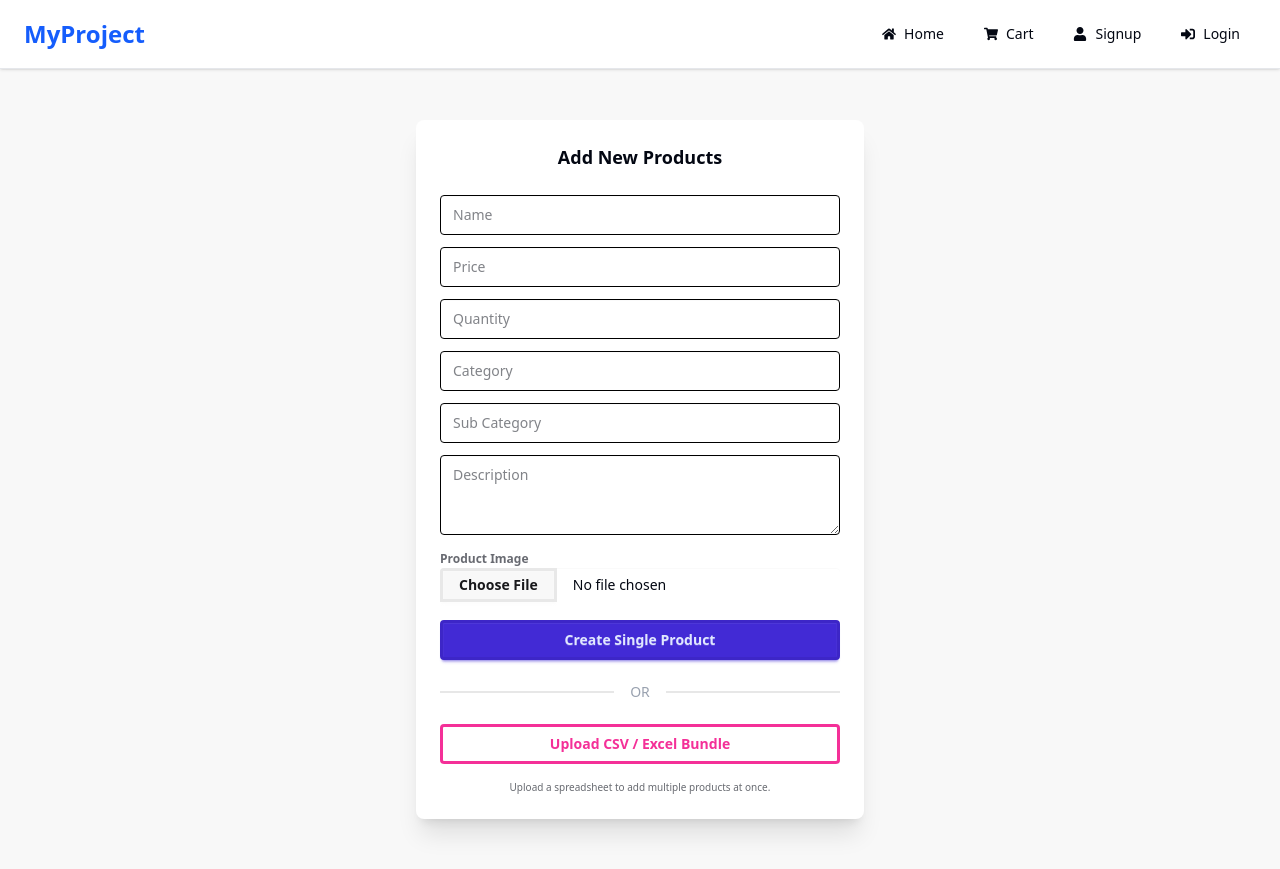
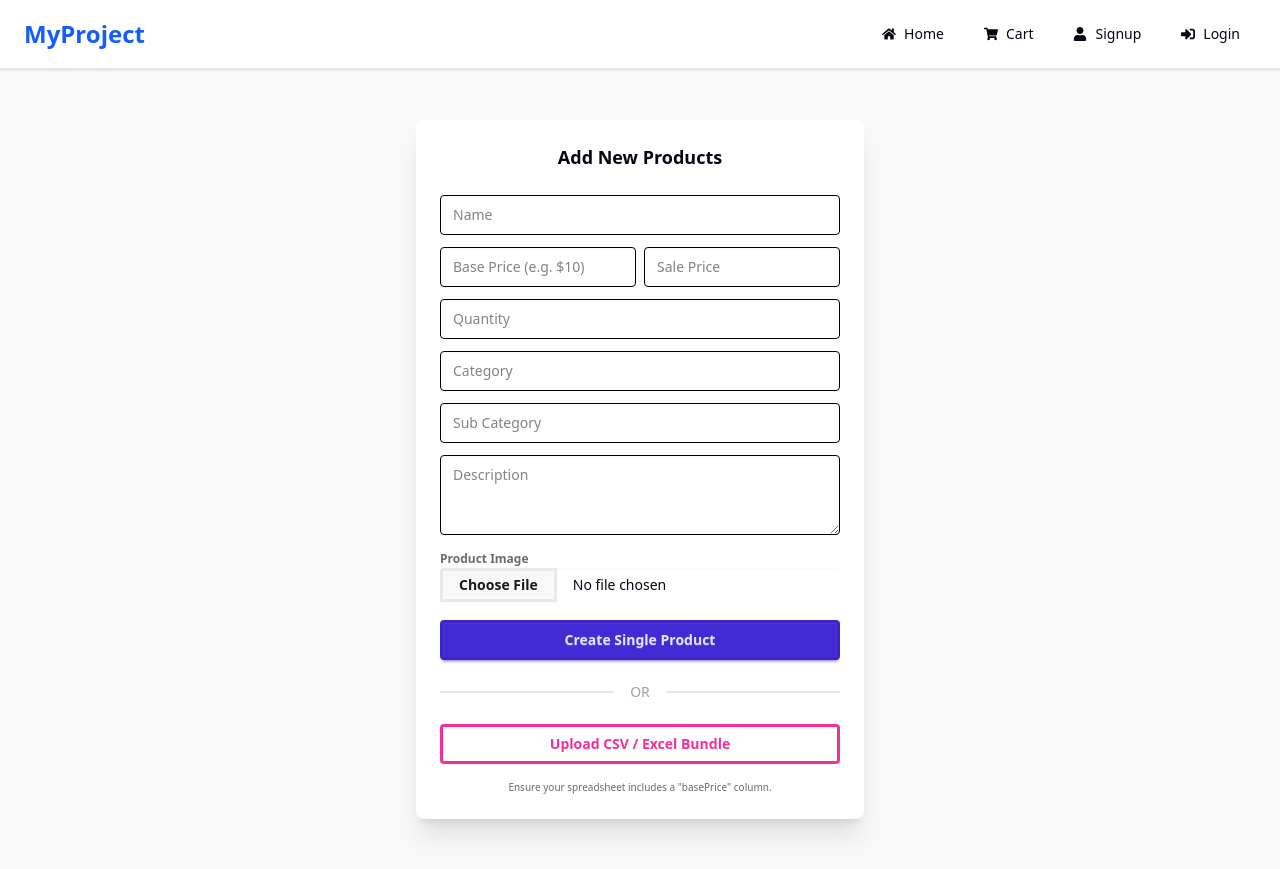
Before and after one commit to MuhammadZeb1/ecommece-meh-frontend, a React (Vite) app: page /createProduct in a window 1280 px wide. Built offline with nearby package versions, Linux system fonts and the light colour scheme.

Commit message:
add the base price to send the backend

```diff
--- a/src/components/ProductCard.jsx
+++ b/src/components/ProductCard.jsx
@@ -48,11 +48,13 @@ const ProductCard = ({ product }) => {
               ${product.price}
             </span>
           </figure>
+          jdfh
 
           {/* BODY */}
           <div className="card-body p-5 flex flex-col justify-between">
             <div>
               <h2 className="card-title text-xl font-bold line-clamp-1">{product.name}</h2>
+              sdkljisd
 
               {/* CATEGORY & SUBCATEGORY */}
               {product.category && (
--- a/src/pages/CreateProduct.jsx
+++ b/src/pages/CreateProduct.jsx
@@ -65,15 +65,24 @@ const CreateProduct = () => {
               required
             />
 
-            <input
-              name="price"
-              placeholder="Price"
-              type="number"
-              className="input border border-black w-full"
-              required
-            />
+            <div className="flex gap-2">
+              {/* ✅ Base Price Added */}
+              <input
+                name="basePrice"
+                placeholder="Base Price (e.g. $10)"
+                type="text"
+                className="input border border-black w-1/2"
+              />
 
-            {/* ✅ Quantity Added */}
+              <input
+                name="price"
+                placeholder="Sale Price"
+                type="number"
+                className="input border border-black w-1/2"
+                required
+              />
+            </div>
+
             <input
               name="quantity"
               placeholder="Quantity"
@@ -126,7 +135,6 @@ const CreateProduct = () => {
 
           <div className="divider text-gray-400">OR</div>
 
-          {/* Hidden Bulk Input */}
           <input
             type="file"
             ref={bulkInputRef}
@@ -146,7 +154,7 @@ const CreateProduct = () => {
           </motion.button>
 
           <p className="text-[10px] text-center mt-2 opacity-60">
-            Upload a spreadsheet to add multiple products at once.
+            Ensure your spreadsheet includes a "basePrice" column.
           </p>
         </div>
       </motion.div>
```
